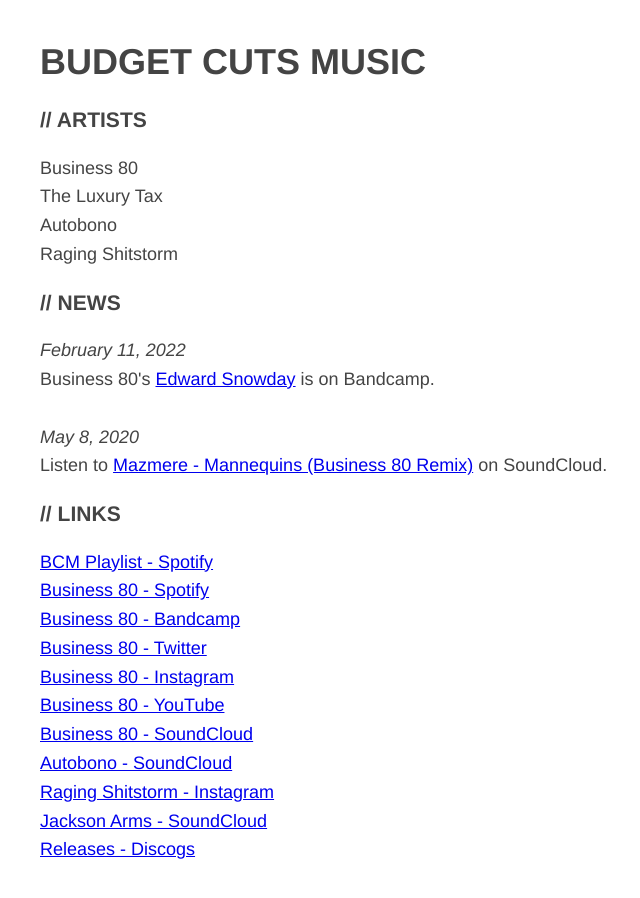
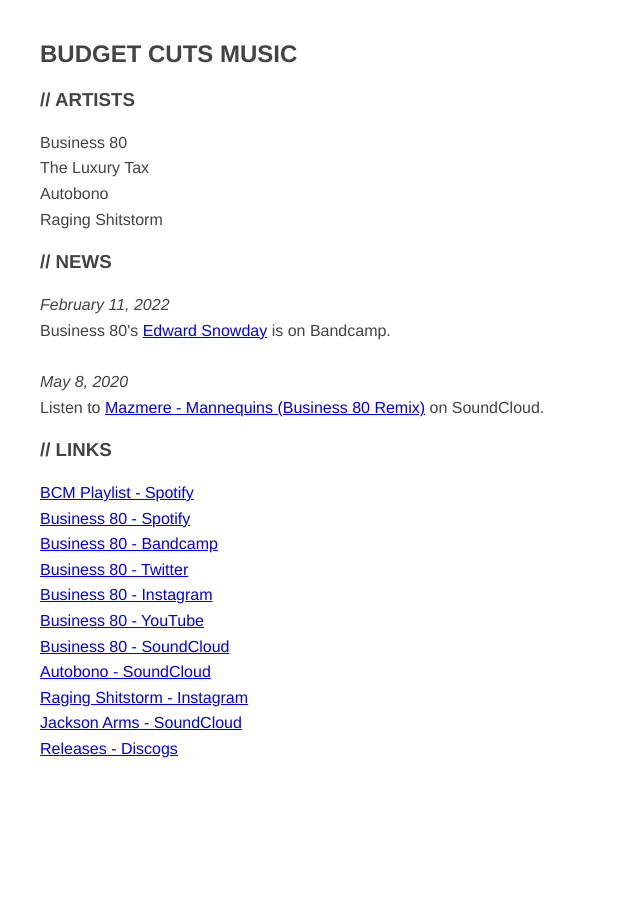
Before and after one commit to budgetcutsmusic/budgetcutsmusic.github.io, a plain HTML site: page index.html in a window 1280 px wide. Shown: the whole page, without its empty margins (10-650 px from the left). After the commit the page ends 802 px from the top, so only its background shows below. Drawn offline with Linux system fonts and the light colour scheme.

Commit message:
Update index.html

```diff
--- a/index.html
+++ b/index.html
@@ -5,10 +5,10 @@
 <style type="text/css">
     body{
         margin:40px;
-        max-width:700px;
+        max-width:600px;
         line-height:1.6;
         font-family: "HelveticaNeue-Light", "Helvetica Neue Light", "Helvetica Neue", Helvetica, Arial, "Lucida Grande", sans-serif;
-        font-size:18px;
+        font-size:16px;
         color:#444;
         padding:0 10px
     }
@@ -16,7 +16,7 @@
         line-height:1.2
     }
 </style>
-<h1>BUDGET CUTS MUSIC</h1>
+<h2>BUDGET CUTS MUSIC</h2>
 <h3>// ARTISTS</h3>
 Business 80<br>
 The Luxury Tax<br>
```
